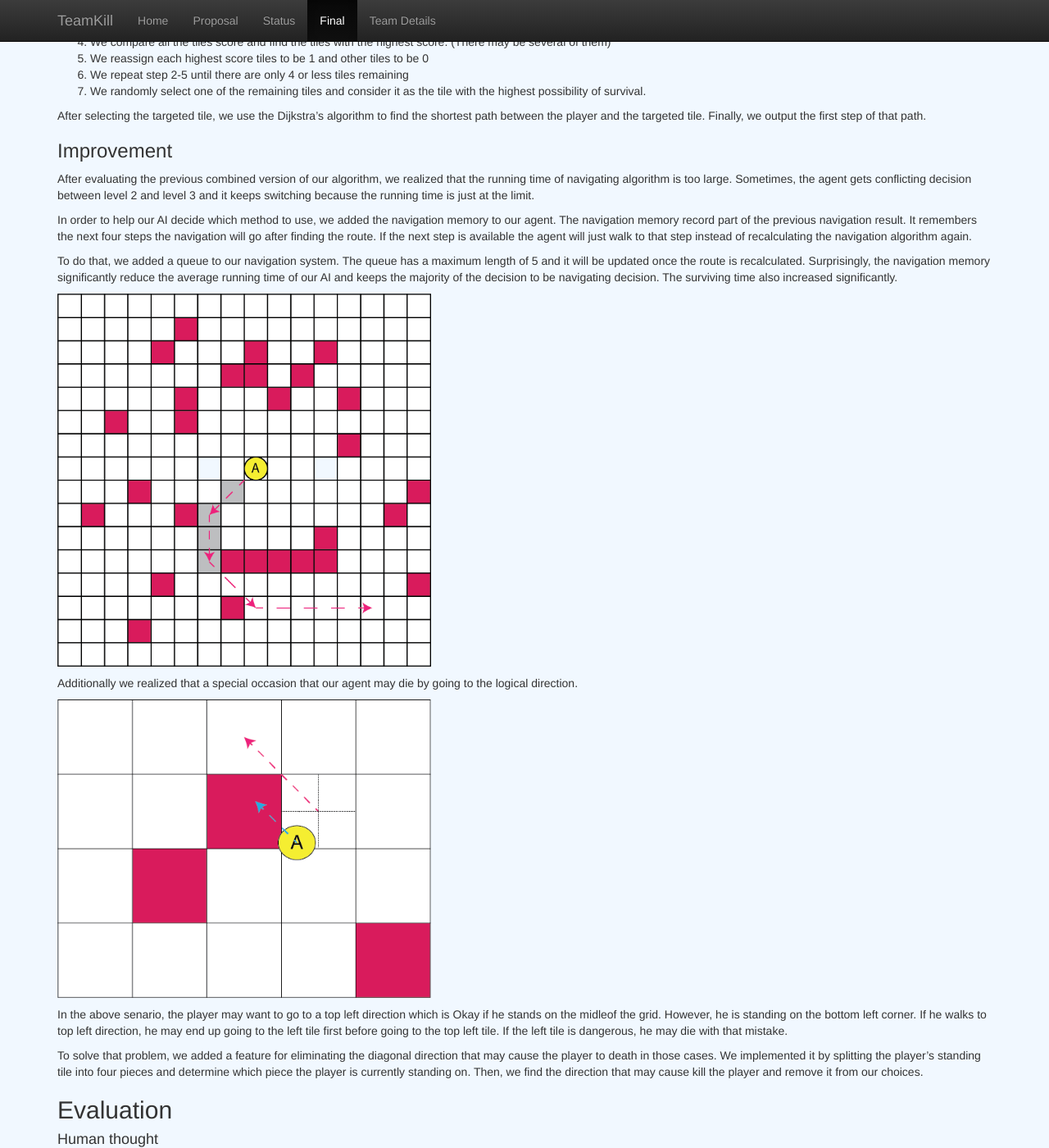
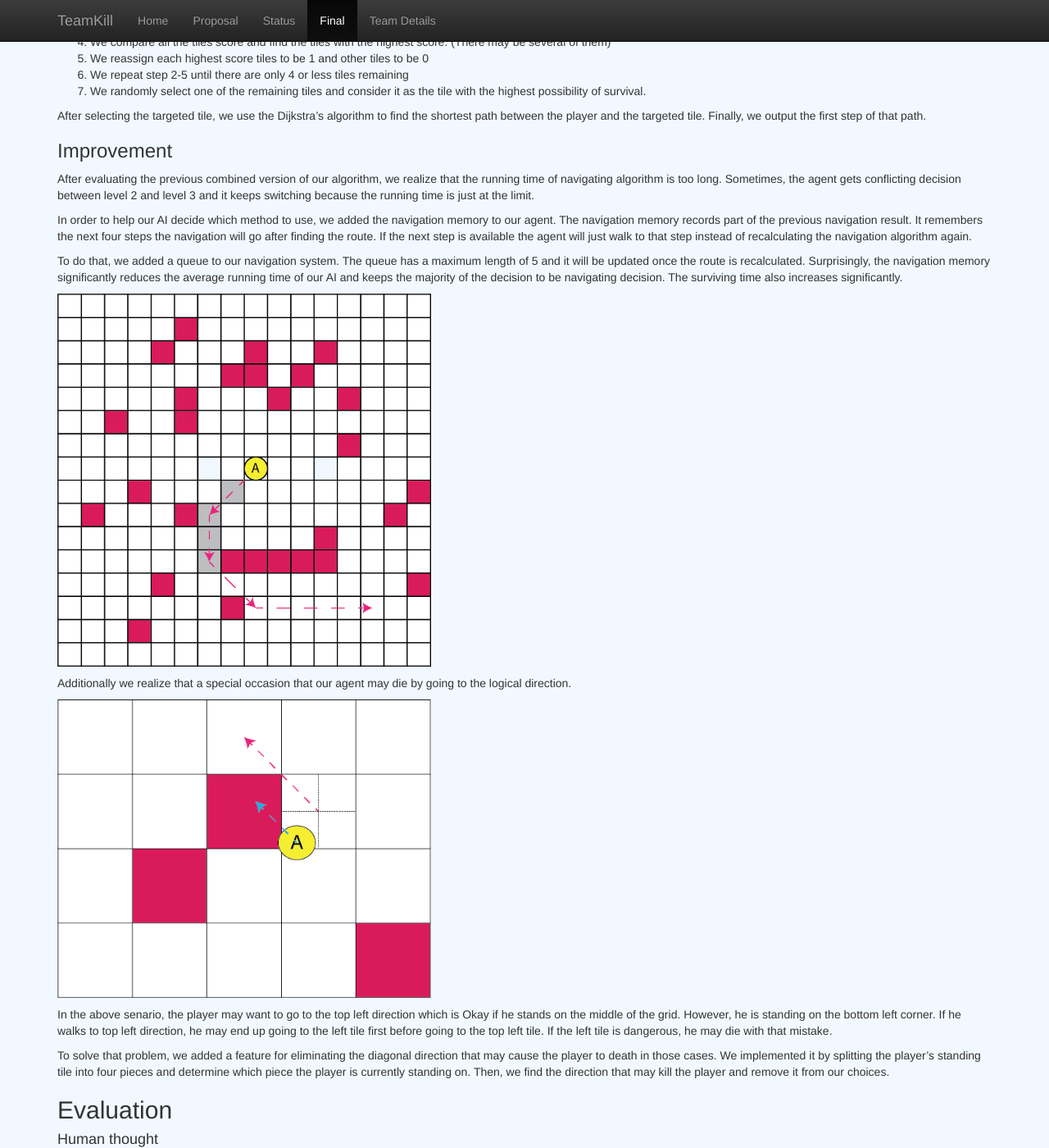
Before and after one commit to zhuohan/teamKill, a Jekyll site: the page built from docs/final.md, in a window 1280 px wide and 1400 px high, scrolled down 3264 px. Shown: the whole window at 82% size. Built offline with Jekyll 4.4.1, drawn with Linux system fonts in a browser that asks for light colours; some of the changed text lies outside the part shown.

Commit message:
Create final.md

```diff
--- a/docs/final.md
+++ b/docs/final.md
@@ -38,7 +38,7 @@ The three types of logic that our algorithm has are ranked by complexity. Initia
 
 #### Three levels of smartness:
 
-#####  Level 1: Immediate decision
+##### Level 1: Immediate decision
 If the player is running out of time to think about his current situation, he will look up all the eight directions of his current location. He will count the number of tiles each direction can reach if he walks straight to that single direction for the rest of the game. Then, he will choose the direction with the longest path from the count.
 ![Breadth First Search](Algorithm2-1.jpg){:class="img-responsive centered" height="40%" width="40%"}
 
@@ -69,21 +69,21 @@ After selecting the targeted tile, we use the Dijkstra’s algorithm to find the
 
 ### Improvement
 
-After evaluating the previous combined version of our algorithm, we realized that the running time of navigating algorithm is too large. Sometimes, the agent gets conflicting decision between level 2 and level 3 and it keeps switching because the running time is just at the limit.
+After evaluating the previous combined version of our algorithm, we realize that the running time of navigating algorithm is too long. Sometimes, the agent gets conflicting decision between level 2 and level 3 and it keeps switching because the running time is just at the limit.
 
-In order to help our AI decide which method to use, we added the navigation memory to our agent. The navigation memory record part of the previous navigation result. It remembers the next four steps the navigation will go after finding the route. If the next step is available the agent will just walk to that step instead of recalculating the navigation algorithm again.
+In order to help our AI decide which method to use, we added the navigation memory to our agent. The navigation memory records part of the previous navigation result. It remembers the next four steps the navigation will go after finding the route. If the next step is available the agent will just walk to that step instead of recalculating the navigation algorithm again.
 
-To do that, we added a queue to our navigation system. The queue has a maximum length of 5 and it will be updated once the route is recalculated. Surprisingly, the navigation memory significantly reduce the average running time of our AI and keeps the majority of the decision to be navigating decision. The surviving time also increased significantly.
+To do that, we added a queue to our navigation system. The queue has a maximum length of 5 and it will be updated once the route is recalculated. Surprisingly, the navigation memory significantly reduces the average running time of our AI and keeps the majority of the decision to be navigating decision. The surviving time also increases significantly.
 
 ![Breadth First Search](navigating memory.png){:class="img-responsive centered" height="40%" width="40%"}
 
-Additionally we realized that a special occasion that our agent may die by going to the logical direction.
+Additionally we realize that a special occasion that our agent may die by going to the logical direction.
 
 ![Breadth First Search](logical direction.png){:class="img-responsive centered" height="40%" width="40%"}
 
-In the above senario, the player may want to go to a top left direction which is Okay if he stands on the midleof the grid. However, he is standing on the bottom left corner. If he walks to top left direction, he may end up going to the left tile first before going to the top left tile. If the left tile is dangerous, he may die with that mistake.
+In the above senario, the player may want to go to the top left direction which is Okay if he stands on the middle of the grid. However, he is standing on the bottom left corner. If he walks to top left direction, he may end up going to the left tile first before going to the top left tile. If the left tile is dangerous, he may die with that mistake.
 
-To solve that problem, we added a feature for eliminating the diagonal direction that may cause the player to death in those cases. We implemented it by splitting the player’s standing tile into four pieces and determine which piece the player is currently standing on. Then, we find the direction that may cause kill the player and remove it from our choices.
+To solve that problem, we added a feature for eliminating the diagonal direction that may cause the player to death in those cases. We implemented it by splitting the player’s standing tile into four pieces and determine which piece the player is currently standing on. Then, we find the direction that may kill the player and remove it from our choices.
 
 
 ## Evaluation
```
Also changed, not shown: other parts of docs/final.md (+4 -4 lines).
